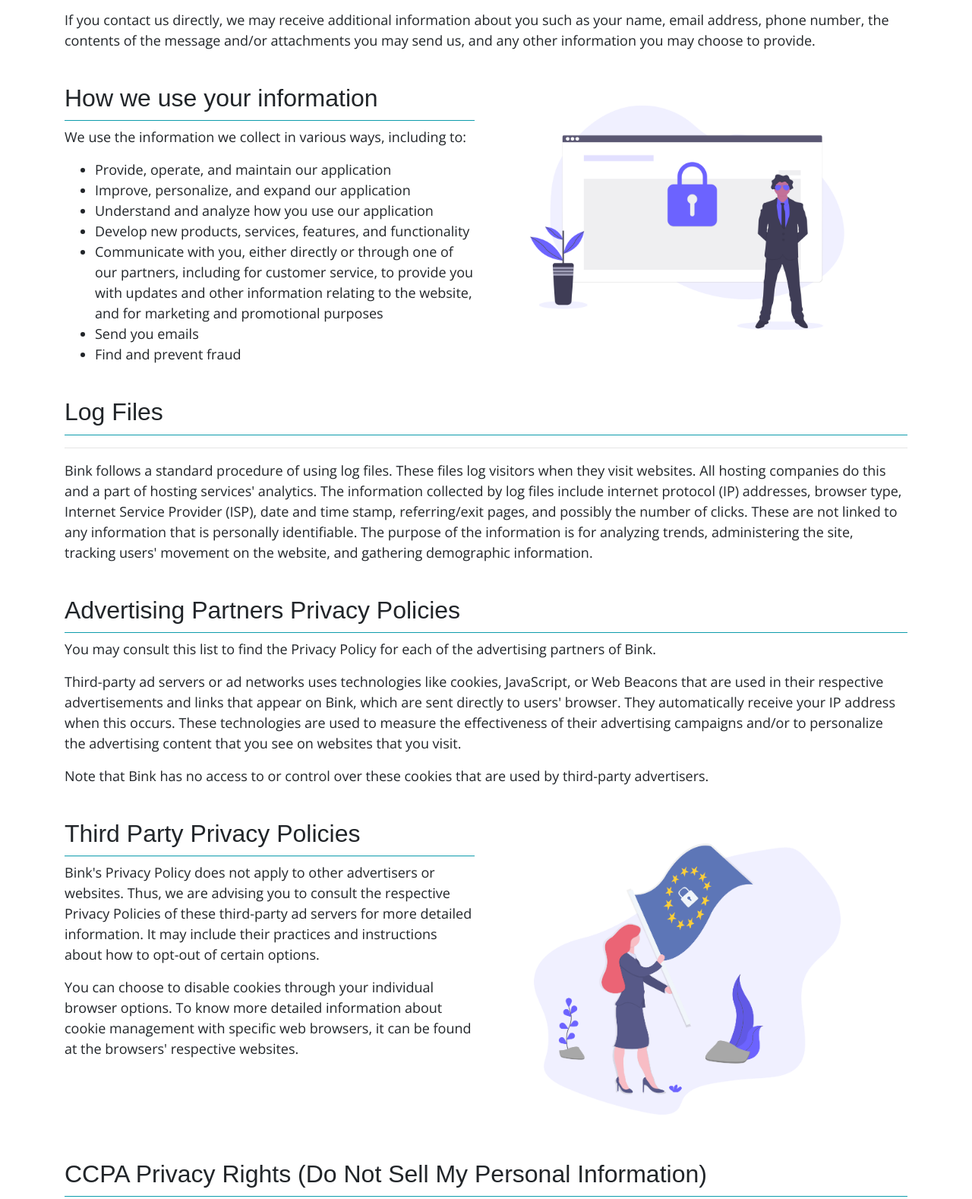
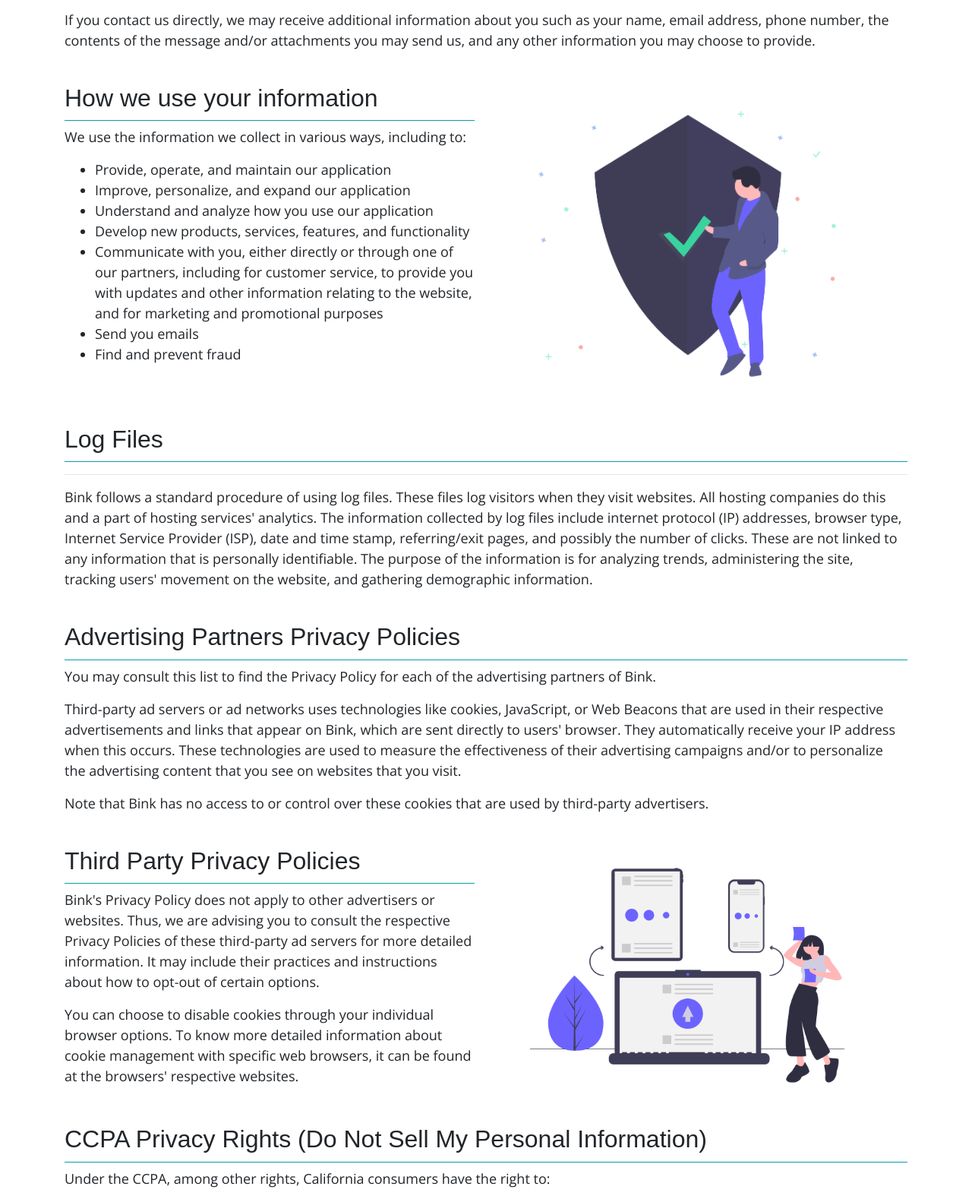
Before and after one commit to AmitGujar/Bink-Privacy-Policy, a plain HTML site: page index.html in a window 1280 px wide. Shown: the part 779-2357 px from the top of the page at 76% size. Drawn offline with nearby package versions, Linux system fonts and the light colour scheme; a web font is replaced by a local one.

Commit message:
changed the images to png

```diff
--- a/index.html
+++ b/index.html
@@ -69,7 +69,7 @@
             </div>
             <div class="col-lg-6">
 
-                <img src="styles/img.png" alt="image not found" width="500px">
+                <img src="styles/information_security.png" alt="image not found" width="500px">
 
             </div>
         </div>
@@ -113,7 +113,7 @@
                 </p>
             </div>
             <div class="col-lg-6">
-                <img src="styles/img2.png" alt="image not found" width="500px">
+                <img src="styles/thirst_party_privacy.png" alt="image not found" width="500px">
             </div>
         </div>
 
@@ -167,7 +167,7 @@
             </div>
             <div class="col-lg-6">
 
-                <img src="styles/img3.png" alt="image not found" width="500px">
+                <img src="styles/child_education.png" alt="image not found" width="500px">
 
             </div>
         </div>
```
Also changed, not shown: styles/child_education.png (added), styles/img.png (deleted), styles/img2.png (deleted), styles/img3.png (deleted), styles/information_security.png (added), styles/thirst_party_privacy.png (added).
